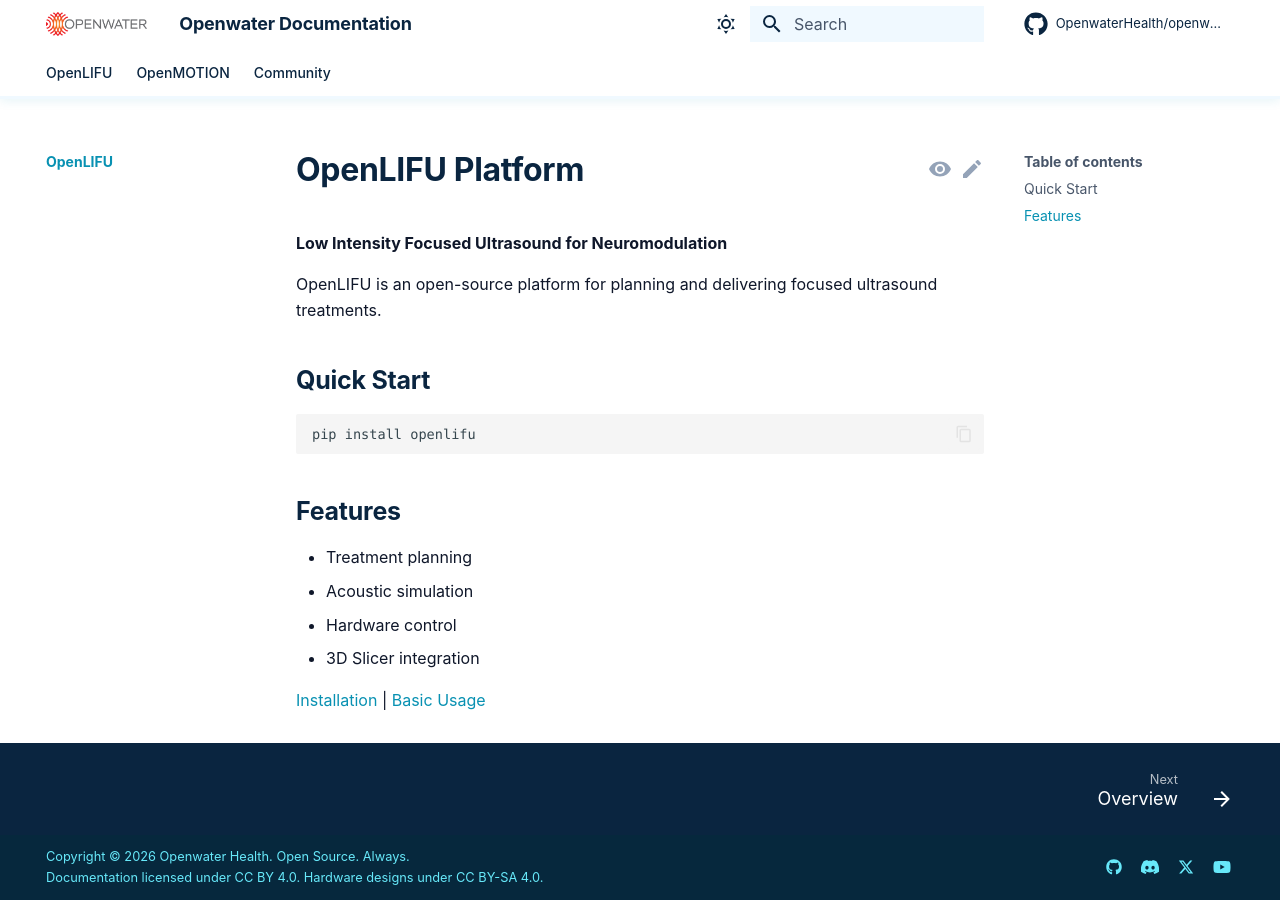
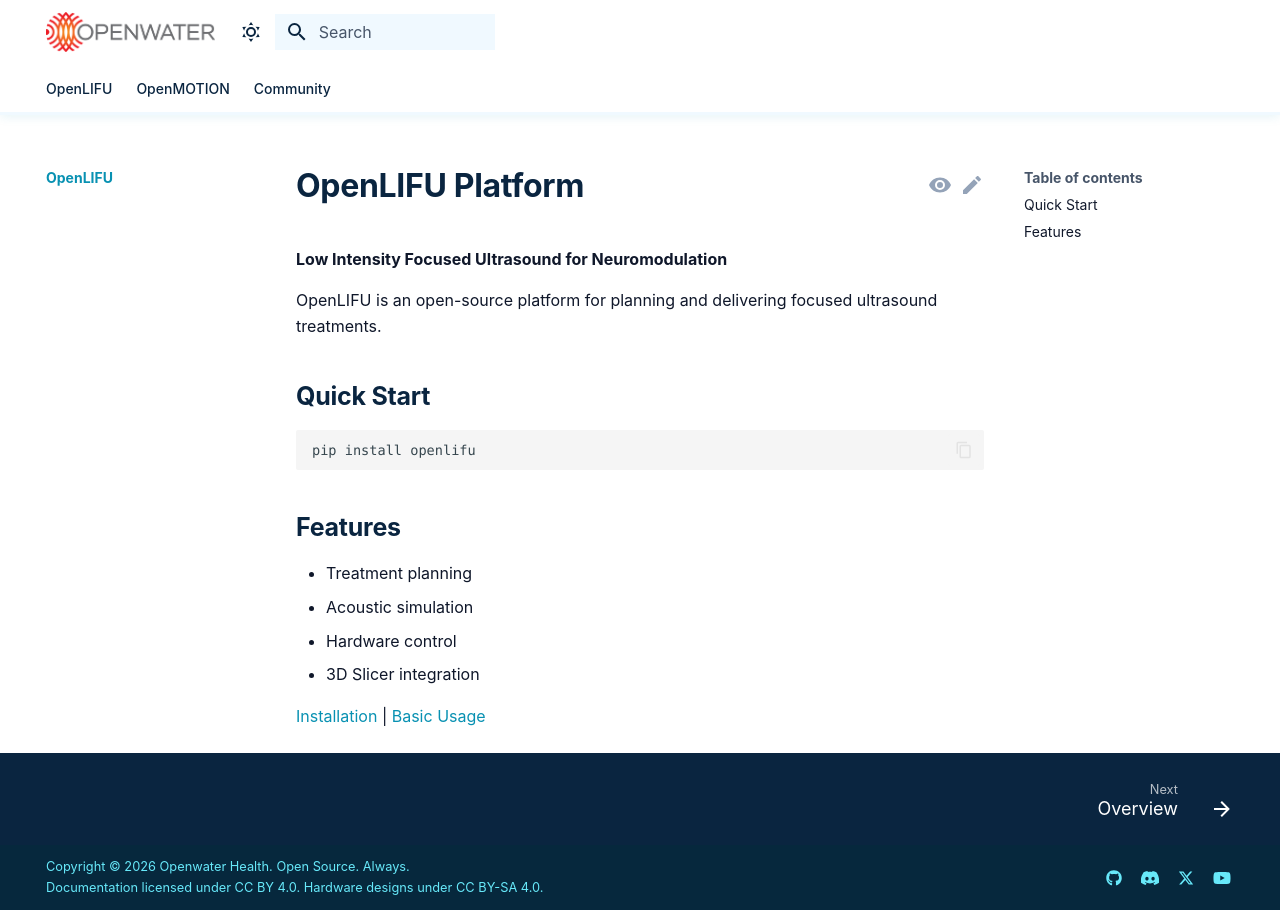
Before and after one commit to OpenwaterHealth/openwater-docs, an MkDocs documentation site: the page built from docs/openlifu/index.md, in a window 1280 px wide. Built offline with MkDocs 1.6.1 and Material for MkDocs 9.7.7, drawn with Linux system fonts in a browser that asks for light colours; comment, search, counter and statistics services are not loaded.

Commit message:
Update extra.css

```diff
--- a/docs/stylesheets/extra.css
+++ b/docs/stylesheets/extra.css
@@ -1,14 +1,14 @@
 /* ============================================================================
-   Openwater brand styles for MkDocs Material — v2 (post-launch refinements)
-   Visually mirrors openwaterhealth.github.io/openwater-community/
+   Openwater brand styles for MkDocs Material — v3
+   v3 changes: declutter header to match community page (one effective row)
    ============================================================================ */
 
 /* ---------- Brand palette ---------- */
 :root,
 [data-md-color-scheme="openwater"] {
-  --md-primary-fg-color:        #0891B2;  /* primary teal */
-  --md-primary-fg-color--light: #06B6D4;  /* bright cyan */
-  --md-primary-fg-color--dark:  #0A2540;  /* deep navy */
+  --md-primary-fg-color:        #0891B2;
+  --md-primary-fg-color--light: #06B6D4;
+  --md-primary-fg-color--dark:  #0A2540;
   --md-accent-fg-color:         #06B6D4;
   --md-accent-fg-color--transparent: rgba(6, 182, 212, 0.1);
 
@@ -44,7 +44,6 @@
   --md-footer-bg-color:         #0A2540;
 }
 
-/* ---------- Typography (system stack matches community site) ---------- */
 :root {
   --md-text-font: -apple-system, BlinkMacSystemFont, "Segoe UI", Roboto, "Helvetica Neue", Arial, sans-serif;
   --md-code-font: "SFMono-Regular", Consolas, "Liberation Mono", Menlo, monospace;
@@ -59,7 +58,7 @@ body, .md-typeset {
   font-family: var(--md-code-font);
 }
 
-/* ---------- WHITE HEADER (matches community page) ---------- */
+/* ---------- WHITE HEADER, decluttered ---------- */
 .md-header,
 .md-header[data-md-state="shadow"] {
   background: #ffffff;
@@ -68,16 +67,48 @@ body, .md-typeset {
   border-bottom: 2px solid var(--ow-light-bg);
 }
 
+/* Hide the page-title text next to the logo (matches community's logo-only top-left) */
 .md-header__title,
 .md-header__topic,
-.md-header__topic > .md-ellipsis,
-.md-header__title > .md-header__topic .md-ellipsis {
-  color: var(--ow-deep-navy);
+.md-header__topic > .md-ellipsis {
+  display: none;
 }
 
-.md-header__title {
-  font-weight: 600;
-  letter-spacing: -0.01em;
+/* Hide the repo link in the top-right (community page doesn't have one) */
+.md-header__source {
+  display: none;
+}
+
+/* Keep the search button as an icon only — collapse the wide search input
+   by default. It still works on click / "/" keypress. */
+.md-search {
+  margin-right: 0.25rem;
+}
+
+@media screen and (min-width: 60em) {
+  .md-search__form {
+    background: transparent;
+    box-shadow: none;
+  }
+  .md-search__input {
+    background: var(--ow-light-bg);
+    color: var(--ow-deep-navy);
+    width: 11rem;
+    transition: width 0.2s ease, background 0.2s ease;
+  }
+  .md-search__input:focus {
+    width: 18rem;
+    background: #ffffff;
+    box-shadow: 0 0 0 2px var(--ow-cyan);
+  }
+}
+
+.md-search__input::placeholder {
+  color: var(--md-default-fg-color--light);
+}
+
+.md-search__icon[for="__search"] {
+  color: var(--ow-deep-navy);
 }
 
 .md-header__button,
@@ -91,34 +122,29 @@ body, .md-typeset {
   opacity: 1;
 }
 
-/* Search bar within white header */
-.md-search__input {
-  background: var(--ow-light-bg);
-  color: var(--ow-deep-navy);
+.md-header__button.md-logo img,
+.md-header__button.md-logo svg {
+  height: 2rem;
+  width: auto;
 }
 
-.md-search__input::placeholder {
-  color: var(--md-default-fg-color--light);
-}
-
-.md-search__icon[for="__search"] {
-  color: var(--ow-deep-navy);
-}
-
-/* Dark mode: keep header dark */
+/* Dark mode header */
 [data-md-color-scheme="slate"] .md-header {
   background: var(--ow-deep-navy);
   color: #ffffff;
   border-bottom: 1px solid rgba(34, 211, 238, 0.2);
 }
 
-[data-md-color-scheme="slate"] .md-header__title,
-[data-md-color-scheme="slate"] .md-header__topic,
 [data-md-color-scheme="slate"] .md-header__button {
   color: #ffffff;
 }
 
-/* ---------- Tabs (also white, matching header) ---------- */
+[data-md-color-scheme="slate"] .md-search__input {
+  background: rgba(255,255,255,0.1);
+  color: #ffffff;
+}
+
+/* ---------- Tabs row (becomes the visible nav, like community) ---------- */
 .md-tabs {
   background: #ffffff;
   color: var(--ow-deep-navy);
@@ -159,13 +185,12 @@ body, .md-typeset {
 }
 
 /* ---------- HOMEPAGE: full-bleed hero ---------- */
-/* When index.md uses the .ow-hero block, break out of Material's content gutters */
 .md-content .ow-hero {
   position: relative;
   width: 100vw;
   margin-left: calc(50% - 50vw);
   margin-right: calc(50% - 50vw);
-  margin-top: -1.5rem;            /* eat the top content padding */
+  margin-top: -1.5rem;
   margin-bottom: 0;
   padding: 6rem 1.5rem 5rem;
   text-align: center;
@@ -194,7 +219,7 @@ body, .md-typeset {
 .md-content .ow-hero__inner {
   position: relative;
   z-index: 2;
-  max-width: 880px;
+  max-width: 1100px;          /* widened to fit 4 buttons across */
   width: 100%;
 }
 
@@ -218,10 +243,11 @@ body, .md-typeset {
 }
 
 .ow-hero__cta {
-  display: inline-flex;
+  display: flex;
   flex-wrap: wrap;
   gap: 1rem;
   justify-content: center;
+  align-items: center;
 }
 
 @media (max-width: 720px) {
@@ -235,11 +261,12 @@ body, .md-typeset {
 .md-typeset a.ow-btn,
 .ow-btn {
   display: inline-block;
-  padding: 14px 32px;
+  padding: 14px 28px;             /* slightly tighter so 4 fit on a row */
   border-radius: 8px;
   font-weight: 600;
-  font-size: 1.1rem;
+  font-size: 1.05rem;
   line-height: 1.4;
+  white-space: nowrap;
   text-decoration: none !important;
   border: 2px solid transparent;
   margin: 0;
@@ -282,7 +309,7 @@ body, .md-typeset {
   color: #ffffff;
 }
 
-/* ---------- Stat strip (overlaps hero bottom, like community page) ---------- */
+/* ---------- Stat strip ---------- */
 .ow-stats {
   display: grid;
   grid-template-columns: repeat(auto-fit, minmax(200px, 1fr));
@@ -323,7 +350,7 @@ body, .md-typeset {
   font-size: 0.85rem;
 }
 
-/* ---------- Card grid for landing sections ---------- */
+/* ---------- Card grid ---------- */
 .md-typeset .grid.cards > ul > li {
   border: 2px solid var(--ow-border);
   border-radius: 12px;
@@ -359,14 +386,13 @@ body, .md-typeset {
   color: var(--ow-aqua-bright);
 }
 
-/* ---------- Admonitions ---------- */
+/* ---------- Admonitions / tables / footer ---------- */
 .md-typeset .admonition,
 .md-typeset details {
   border-radius: 10px;
   border-left-width: 4px;
 }
 
-/* ---------- Tables ---------- */
 .md-typeset table:not([class]) th {
   background: var(--ow-light-bg);
   color: var(--ow-deep-navy);
@@ -378,7 +404,6 @@ body, .md-typeset {
   color: var(--ow-aqua-bright);
 }
 
-/* ---------- Footer ---------- */
 .md-footer {
   background: var(--ow-deep-navy);
 }
```
